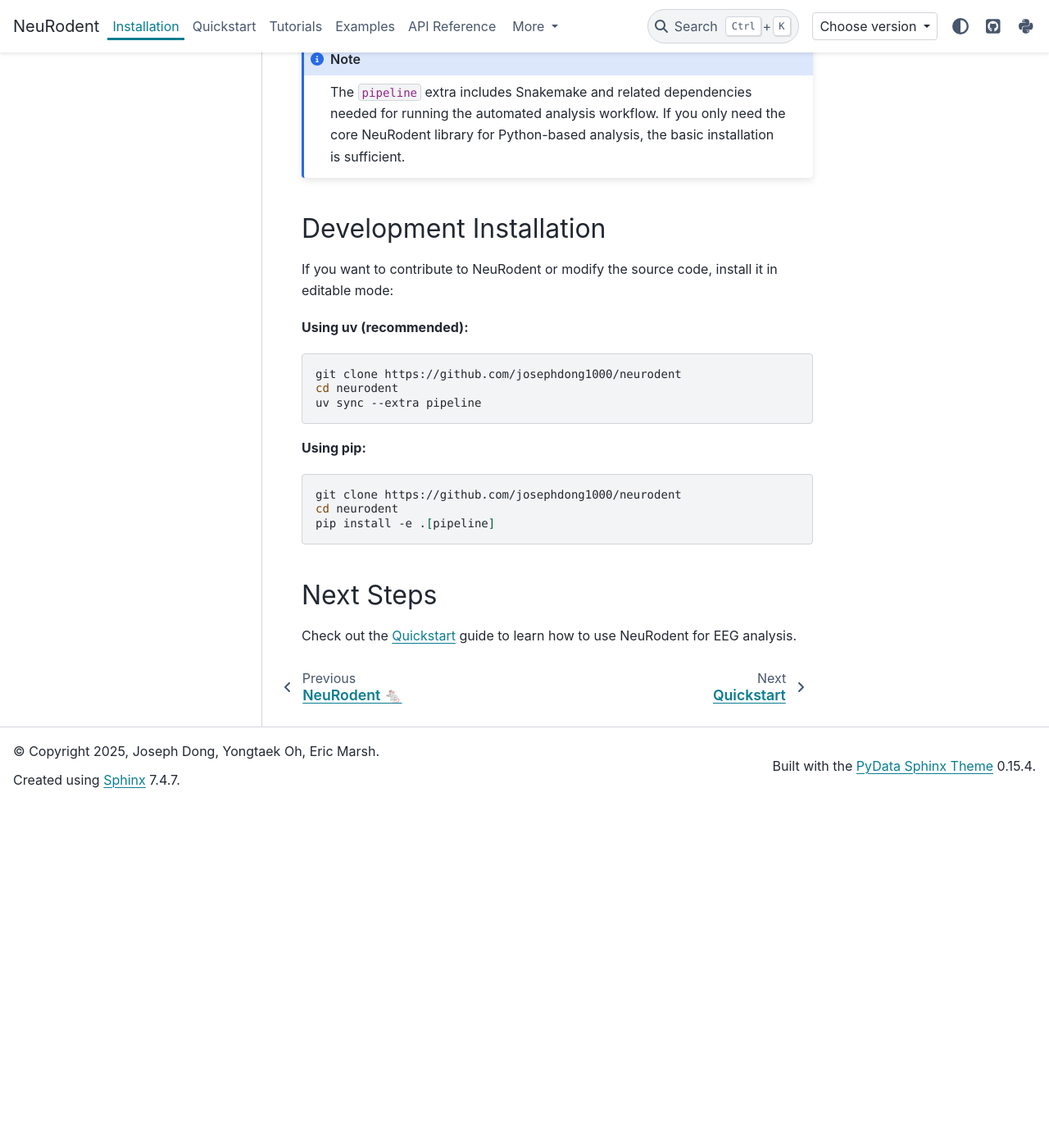
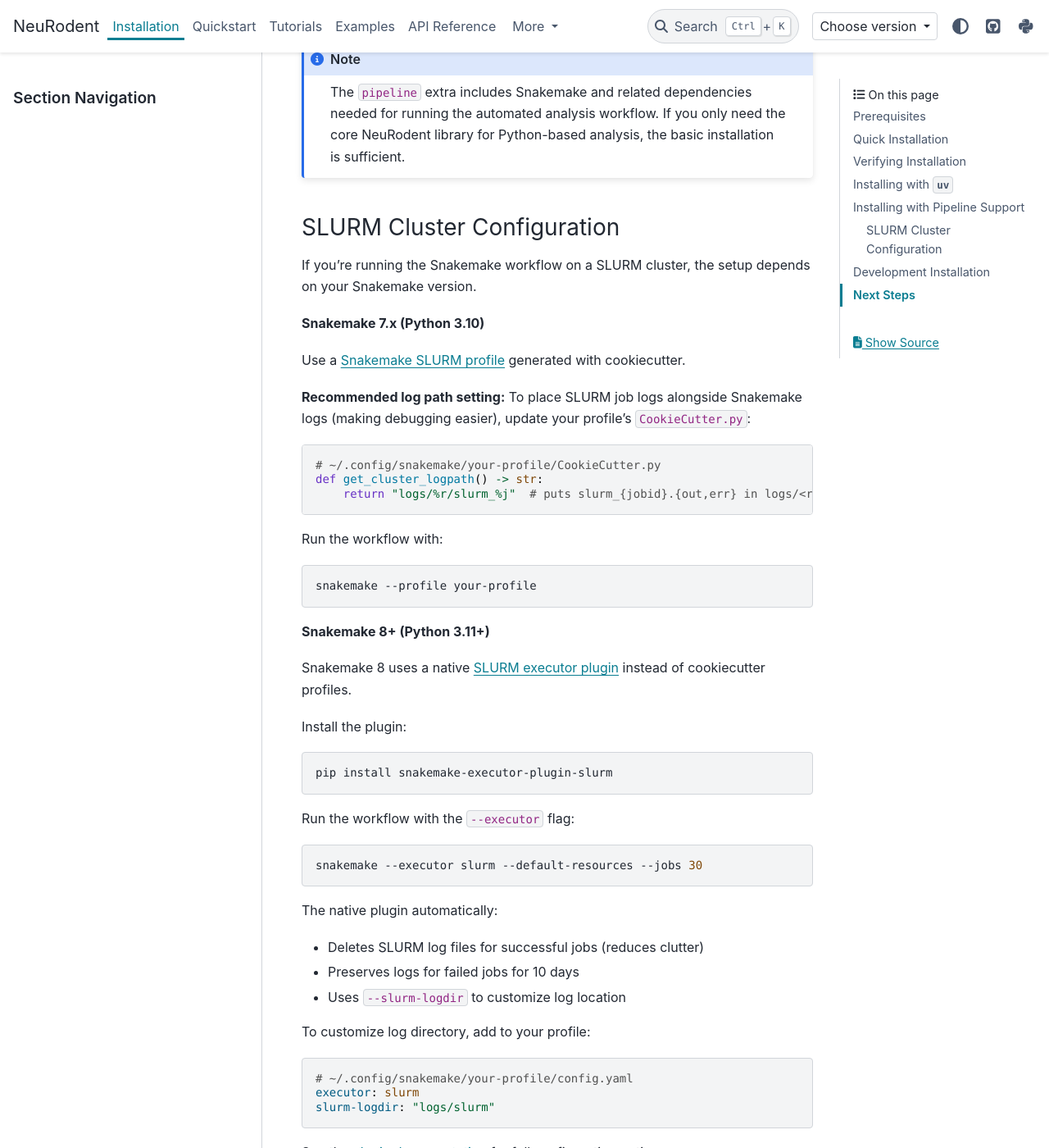
Before and after one commit to josephdong1000/neurodent, a Sphinx documentation site: the page built from docs/installation/index.rst, in a window 1280 px wide and 1400 px high, scrolled down 2351 px. Shown: the whole window at 82% size. Built offline with Sphinx 7.4.7 and the PyData theme 0.15.4, drawn with Linux system fonts in a browser that asks for light colours; pages that are not in the unit, such as notebooks, are missing from menus; before the commit the page ends 3331 px from its top, so only the background shows below that; some of the changed text lies outside the part shown.

Commit message:
Add note about snakemake 8.x running

```diff
--- a/docs/installation/index.rst
+++ b/docs/installation/index.rst
@@ -86,6 +86,61 @@
 
    The ``pipeline`` extra includes Snakemake and related dependencies needed for running the automated analysis workflow. If you only need the core NeuRodent library for Python-based analysis, the basic installation is sufficient.
 
+SLURM Cluster Configuration
+^^^^^^^^^^^^^^^^^^^^^^^^^^^
+
+If you're running the Snakemake workflow on a SLURM cluster, the setup depends on your Snakemake version.
+
+**Snakemake 7.x (Python 3.10)**
+
+Use a `Snakemake SLURM profile <https://github.com/Snakemake-Profiles/slurm>`_ generated with cookiecutter.
+
+**Recommended log path setting:** To place SLURM job logs alongside Snakemake logs (making debugging easier), update your profile's ``CookieCutter.py``:
+
+.. code-block:: python
+
+   # ~/.config/snakemake/your-profile/CookieCutter.py
+   def get_cluster_logpath() -> str:
+       return "logs/%r/slurm_%j"  # puts slurm_{jobid}.{out,err} in logs/<rule>/
+
+Run the workflow with:
+
+.. code-block:: bash
+
+   snakemake --profile your-profile
+
+**Snakemake 8+ (Python 3.11+)**
+
+Snakemake 8 uses a native `SLURM executor plugin <https://snakemake.github.io/snakemake-plugin-catalog/plugins/executor/slurm.html>`_ instead of cookiecutter profiles.
+
+Install the plugin:
+
+.. code-block:: bash
+
+   pip install snakemake-executor-plugin-slurm
+
+Run the workflow with the ``--executor`` flag:
+
+.. code-block:: bash
+
+   snakemake --executor slurm --default-resources --jobs 30
+
+The native plugin automatically:
+
+- Deletes SLURM log files for successful jobs (reduces clutter)
+- Preserves logs for failed jobs for 10 days
+- Uses ``--slurm-logdir`` to customize log location
+
+To customize log directory, add to your profile:
+
+.. code-block:: yaml
+
+   # ~/.config/snakemake/your-profile/config.yaml
+   executor: slurm
+   slurm-logdir: "logs/slurm"
+
+See the `plugin documentation <https://snakemake.github.io/snakemake-plugin-catalog/plugins/executor/slurm.html>`_ for full configuration options.
+
 Development Installation
 ------------------------
 
```
